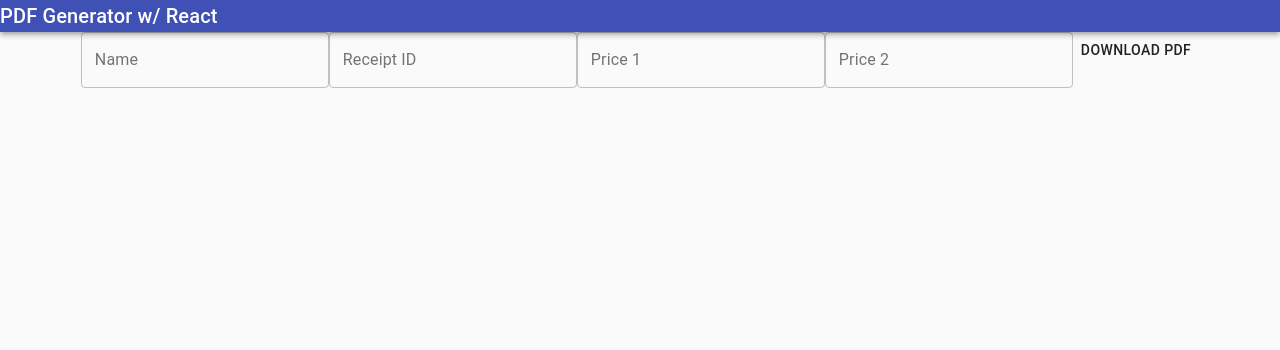
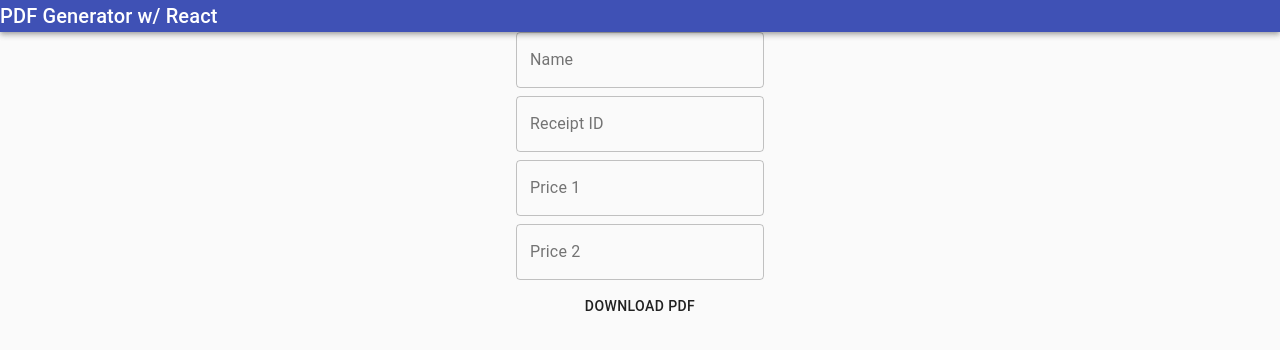
Before and after one commit to infiniteoo/pdf_generator, a React (Create React App) app in the folder client/: page / in a window 1280 px wide. Shown: the top 350 px of the page. Built offline with nearby package versions, Linux system fonts and the light colour scheme.

Commit message:
added a grid to our input layout

```diff
--- a/client/src/App.js
+++ b/client/src/App.js
@@ -8,13 +8,10 @@ import { saveAs } from "file-saver";
 import {
   Typography,
   AppBar,
-
   TextField,
-
   CssBaseline,
   Grid,
   Toolbar,
-
   Button,
 } from "@material-ui/core";
 
@@ -48,16 +45,47 @@ class App extends React.Component {
           <Typography variant="h6">PDF Generator w/ React</Typography>
         </AppBar>
         <div className="App">
-
-        <form /* className={classes.root} */ noValidate autoComplete="off">
-
-          <TextField name="name" label="Name" variant="outlined" onChange={this.handleChange}/>
-          <TextField name="receiptId" label="Receipt ID" variant="outlined" onChange={this.handleChange}/>
-          <TextField name="price1" label="Price 1" variant="outlined" onChange={this.handleChange}/>
-          <TextField name="price2" label="Price 2" variant="outlined" onChange={this.handleChange}/>
-          <Button onClick={this.createAndDownloadPdf}>Download PDF </Button>
-        </form>
-
+          <form /* className={classes.root} */ noValidate autoComplete="off">
+            <Grid container spacing={1} justify="center">
+              <Grid item md={12}>
+                <TextField
+                  name="name"
+                  label="Name"
+                  variant="outlined"
+                  onChange={this.handleChange}
+                />
+              </Grid>
+              <Grid item md={12}>
+                <TextField
+                  name="receiptId"
+                  label="Receipt ID"
+                  variant="outlined"
+                  onChange={this.handleChange}
+                />
+              </Grid>
+              <Grid item md={12}>
+                <TextField
+                  name="price1"
+                  label="Price 1"
+                  variant="outlined"
+                  onChange={this.handleChange}
+                />
+              </Grid>
+              <Grid item md={12}>
+                <TextField
+                  name="price2"
+                  label="Price 2"
+                  variant="outlined"
+                  onChange={this.handleChange}
+                />
+              </Grid>
+              <Grid item md={12}>
+                <Button onClick={this.createAndDownloadPdf}>
+                  Download PDF{" "}
+                </Button>
+              </Grid>
+            </Grid>
+          </form>
 
           {/* <input
             type="text"
@@ -83,7 +111,6 @@ class App extends React.Component {
             name="price2"
             onChange={this.handleChange}
           /> */}
-
         </div>
       </>
     );
```
Also changed, not shown: 1 other file (tests, documents, lock files or other folders).
